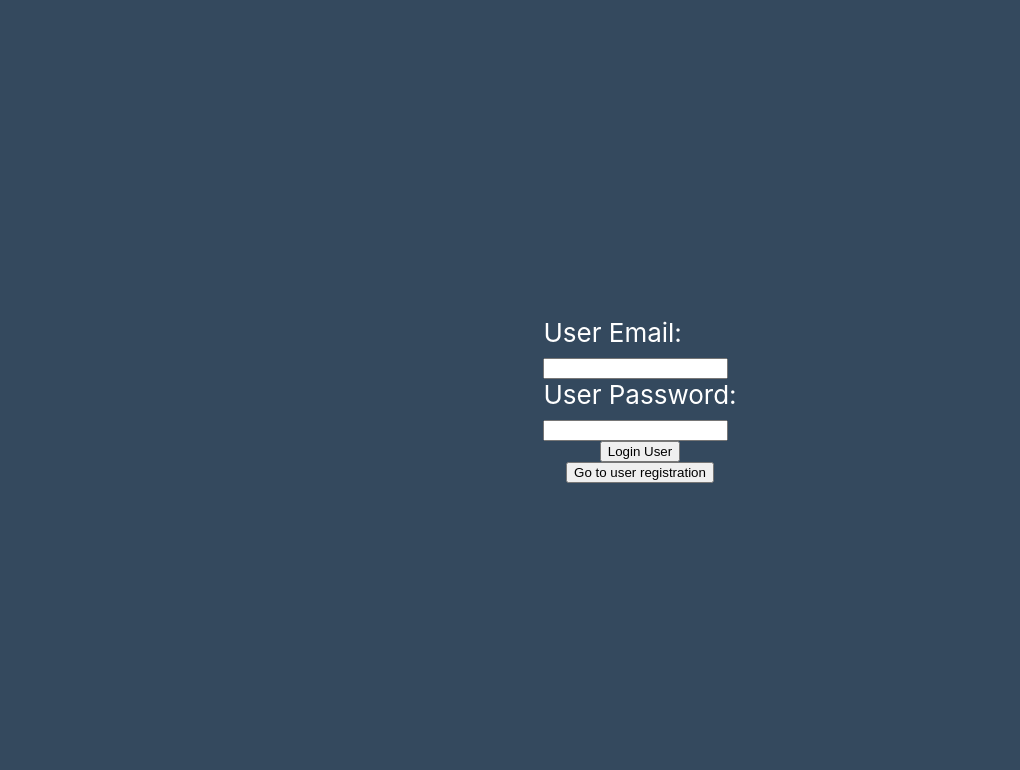
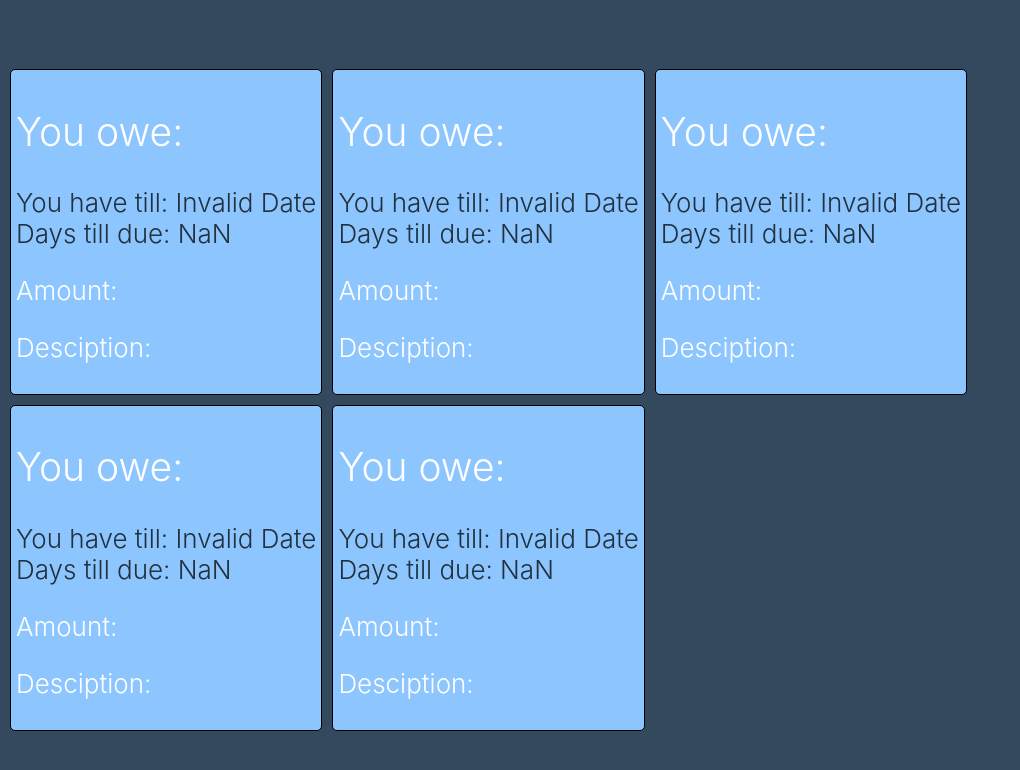
Before and after one commit to rynplynch/housemate, a React (Create React App) app in the folder frontend/: page /test in a window 1280 px wide. Before the commit this address led to /login. Shown: the top 770 px of the page, without its empty margins (0-1020 px from the left). Built offline with nearby package versions, Linux system fonts and the light colour scheme; the HTML template or start-up script is replaced by a standard one.

Commit message:
added testpage for bills, will remove

```diff
--- a/frontend/src/App.css
+++ b/frontend/src/App.css
@@ -1,5 +1,15 @@
 .App {
   text-align: center;
+}
+
+.GlobalStyle {
+  background-color: #34495e;
+  min-height: 100vh;
+  display: flex;
+  flex-direction: column;
+  align-items: center;
+  justify-content: center;
+  font-size: calc(10px + 2vmin);
 }
 
 .App-header {
--- a/frontend/src/App.js
+++ b/frontend/src/App.js
@@ -3,16 +3,18 @@ import React, {} from 'react'
 import Dash from './pages/Dashboard'
 import LoginPage from './pages/LoginPage'
 import RegisterPage from './pages/RegisterPage'
+import TestPage from './pages/TestPage'
 import {BrowserRouter as Router, Routes, Route, Navigate} from 'react-router-dom'
 
 function App() {
   return (
-    <div className="App-header">
+    <div className="GlobalStyle">
     <Router>
       <Routes>
         <Route  exact path='/login' element={<LoginPage />} />
         <Route  exact path='/register' element={<RegisterPage />} />
         <Route exact path='/dashboard' element={<Dash />} />
+        <Route exact path='/test' element={<TestPage />} />
         <Route path="*" element={<Navigate to="login" replace />} />
       </Routes>
     </Router>
--- a/frontend/src/components/bills/Bill.js
+++ b/frontend/src/components/bills/Bill.js
@@ -1,5 +1,6 @@
 import React, { } from 'react';
 import {Card, Title, Date, Description} from './Bill.style'
+import Payment from '../payments/Payment'
 import PropTypes from 'prop-types';
 
 
@@ -11,6 +12,7 @@ const Bill = (props) => {
       <Date>Days till due: {props.diffTime}</Date>
       <Description>Amount: {props.amount}</Description>
       <Description>Desciption: {props.description}</Description>
+    <Payment/>
     </Card>
   )
 }
--- a/frontend/src/components/bills/Bill.style.js
+++ b/frontend/src/components/bills/Bill.style.js
@@ -14,7 +14,6 @@ font-weight: 300;
 const Date = styled.div`
 color: #22313f;
 font-weight: 300;
-margin: 6px 0;
 `
 const Description = styled.p`
 color: #fff;
--- a/frontend/src/components/bills/Bills.js
+++ b/frontend/src/components/bills/Bills.js
@@ -1,10 +1,11 @@
 import React, {  } from 'react'
+import {Cards} from './Bills.style'
 import Bill from './Bill'
 import PropTypes from 'prop-types'
 
 const Bills = ({bills, mates}) => {
   return (
-    <div>
+    <Cards>
         {/* interate through the bills array */}
         {/* each bill has its value assigned to the components props */}
         {bills.map((bill) => {
@@ -27,7 +28,7 @@ const Bills = ({bills, mates}) => {
                 />
             );
         })}
-    </div>
+    </Cards>
   )
 }
 
--- /dev/null
+++ b/frontend/src/components/bills/Bills.style.js
@@ -0,0 +1,9 @@
+import styled from 'styled-components'
+
+const Cards = styled.div`
+display: flex;
+flex-wrap: wrap;
+margin: 5px;
+`
+
+export {Cards}
--- /dev/null
+++ b/frontend/src/components/payments/Payment.js
@@ -0,0 +1,9 @@
+import React, {} from 'react'
+
+const Payment = () => {
+ return (
+   <div/>
+ )
+}
+
+export default Payment
--- a/frontend/src/index.css
+++ b/frontend/src/index.css
@@ -1,5 +1,5 @@
 body {
-  margin: 0;
+  margin: auto;
   font-family: -apple-system, BlinkMacSystemFont, 'Segoe UI', 'Roboto', 'Oxygen',
     'Ubuntu', 'Cantarell', 'Fira Sans', 'Droid Sans', 'Helvetica Neue',
     sans-serif;
--- /dev/null
+++ b/frontend/src/pages/TestPage.js
@@ -0,0 +1,15 @@
+import Bills from '../components/bills/Bills'
+import React, {} from 'react'
+
+
+function Dash() {
+  const bills = [{},{},{},{},{}]
+  const mates = [{}]
+  return (
+    <div>
+      <Bills bills={bills} mates={mates}/>
+    </div>
+    );
+}
+
+export default Dash;
```
